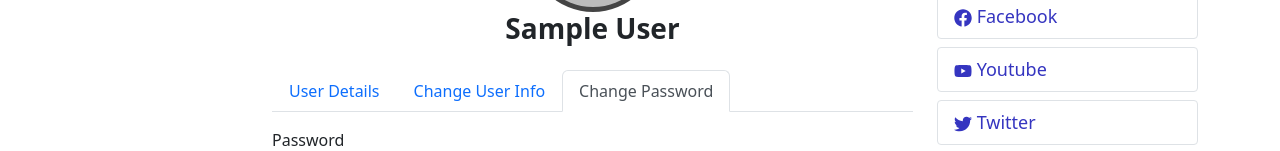
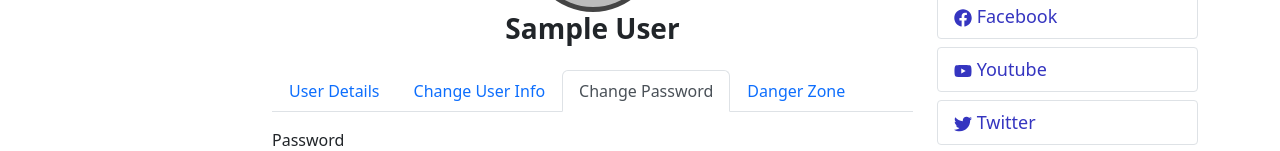
Before and after one commit to fulbabucse/the-times-client, a React (Create React App) app: page /profile in a window 1280 px wide. Shown: the part 218-369 px from the top of the page. Built offline with nearby package versions, Linux system fonts and the light colour scheme; no server answers; sample sign-in values are in the browser's storage; the HTML template or start-up script is replaced by a standard one.

Commit message:
delete user profile

```diff
--- a/src/Pages/SharedPages/Profile/Profile.js
+++ b/src/Pages/SharedPages/Profile/Profile.js
@@ -11,11 +11,12 @@ import UserThumb from "../../../assets/user.png";
 import toast from "react-hot-toast";
 
 function Profile() {
-  const { user, updatesUserProfile, changedPassword } = useContext(AuthContext);
+  const { user, updatesUserProfile, changedPassword, deleteUserProfile } =
+    useContext(AuthContext);
+
   const userNameRef = useRef(user.displayName);
   const photoRef = useRef(user.photoURL);
   const contactNumberRef = useRef(user.phoneNumber);
-
   const updatePasswordRef = useRef();
 
   const handleFormSubmit = (e) => {
@@ -46,6 +47,13 @@ function Profile() {
     const updatedPassword = updatePasswordRef.current.value;
 
     changedPassword(updatedPassword)
+      .then((res) => {})
+      .catch((err) => console.error(err));
+  };
+
+  const handleDeleteUser = () => {
+    toast.error("Account deleted successfully");
+    deleteUserProfile()
       .then((res) => {})
       .catch((err) => console.error(err));
   };
@@ -150,6 +158,7 @@ function Profile() {
                 ref={updatePasswordRef}
                 type="password"
                 placeholder="Password"
+                required
               />
             </Form.Group>
             <Button variant="primary" type="submit">
@@ -157,6 +166,12 @@ function Profile() {
             </Button>
           </Form>
         </Tab>
+
+        <Tab eventKey="danger" title="Danger Zone">
+          <Button onClick={handleDeleteUser} variant="danger" type="submit">
+            Delete Account
+          </Button>
+        </Tab>
       </Tabs>
     </div>
   );
--- a/src/contexts/AuthProvider/AuthProvider.js
+++ b/src/contexts/AuthProvider/AuthProvider.js
@@ -2,6 +2,7 @@ import React from "react";
 import { createContext } from "react";
 import {
   createUserWithEmailAndPassword,
+  deleteUser,
   getAuth,
   GoogleAuthProvider,
   onAuthStateChanged,
@@ -62,6 +63,10 @@ const AuthProvider = ({ children }) => {
     return signInWithEmailAndPassword(auth, email, password);
   };
 
+  const deleteUserProfile = () => {
+    return deleteUser(auth.currentUser);
+  };
+
   const authInfo = {
     user,
     googleSignIn,
@@ -73,6 +78,7 @@ const AuthProvider = ({ children }) => {
     emailVerify,
     setLoading,
     changedPassword,
+    deleteUserProfile,
   };
   return (
     <AuthContext.Provider value={authInfo}>{children}</AuthContext.Provider>
```
